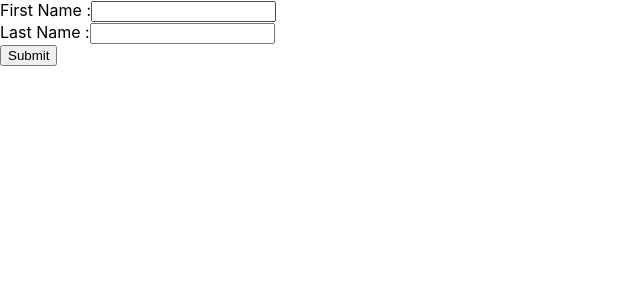
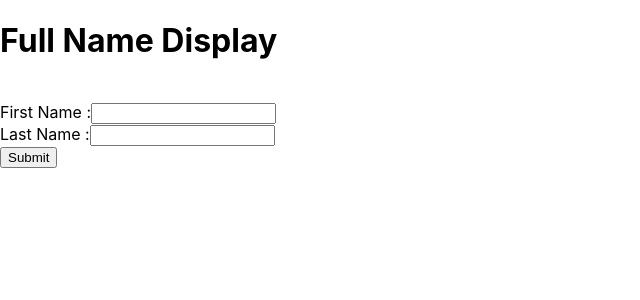
Before and after one commit to darshann345/FullName, a React (Create React App) app: page / in a window 1280 px wide. Shown: the top 300 px of the page, without its empty margins (0-640 px from the left). Built offline with nearby package versions, Linux system fonts and the light colour scheme.

Commit message:
working test cases

```diff
--- a/src/Components/FullName/FullName.jsx
+++ b/src/Components/FullName/FullName.jsx
@@ -15,6 +15,8 @@ const FullName = () =>{
     return(
         <>
             <form onSubmit = {handleSubmit}>
+                <h1>Full Name Display</h1>
+                <br/>
                 <label htmlFor = "firstName">First Name :</label>
                 <input type = "text" placeholder="" name ="First Name" id = "firstName" onChange ={(e) => setFirstName(e.target.value)} required/>
                 <br/>
```
